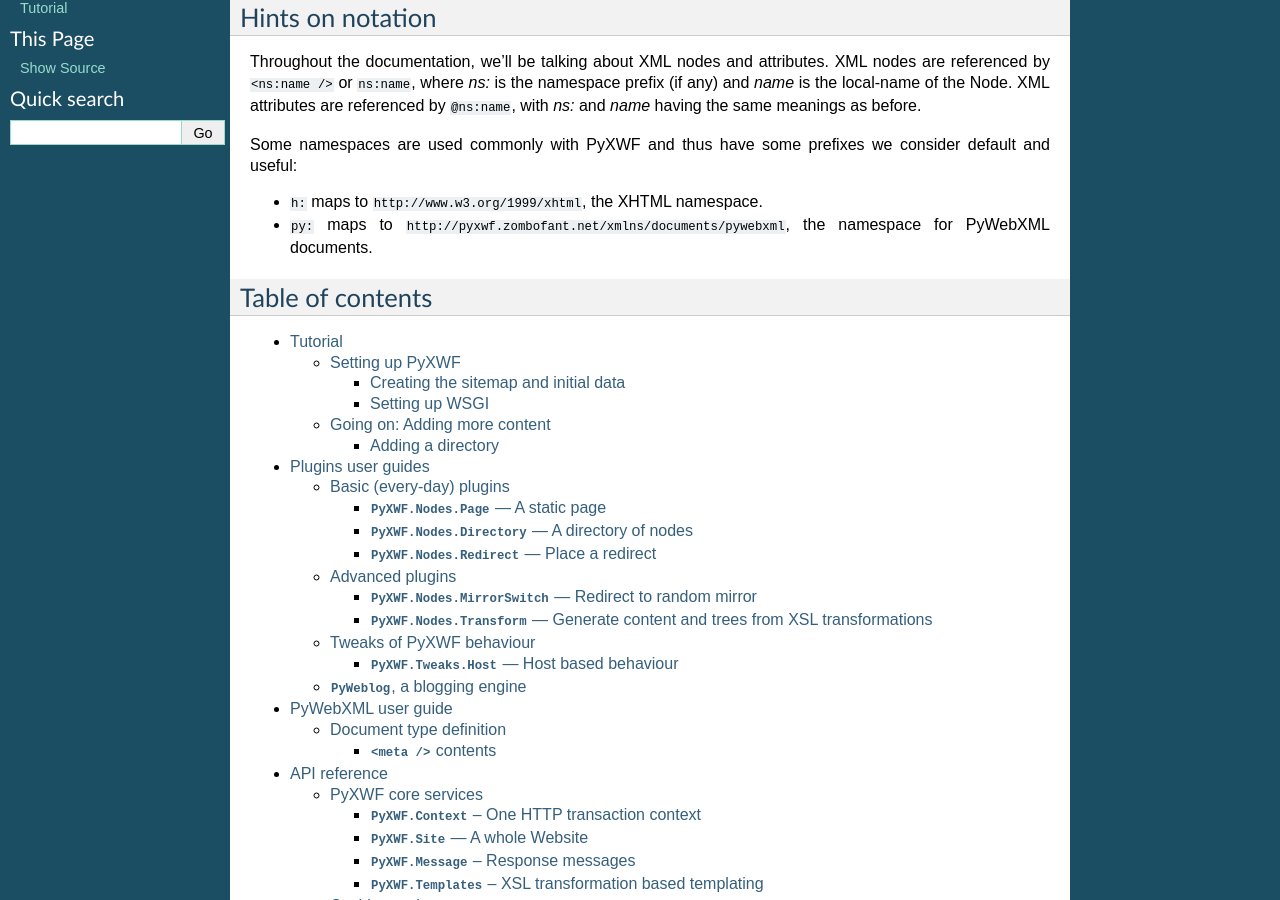
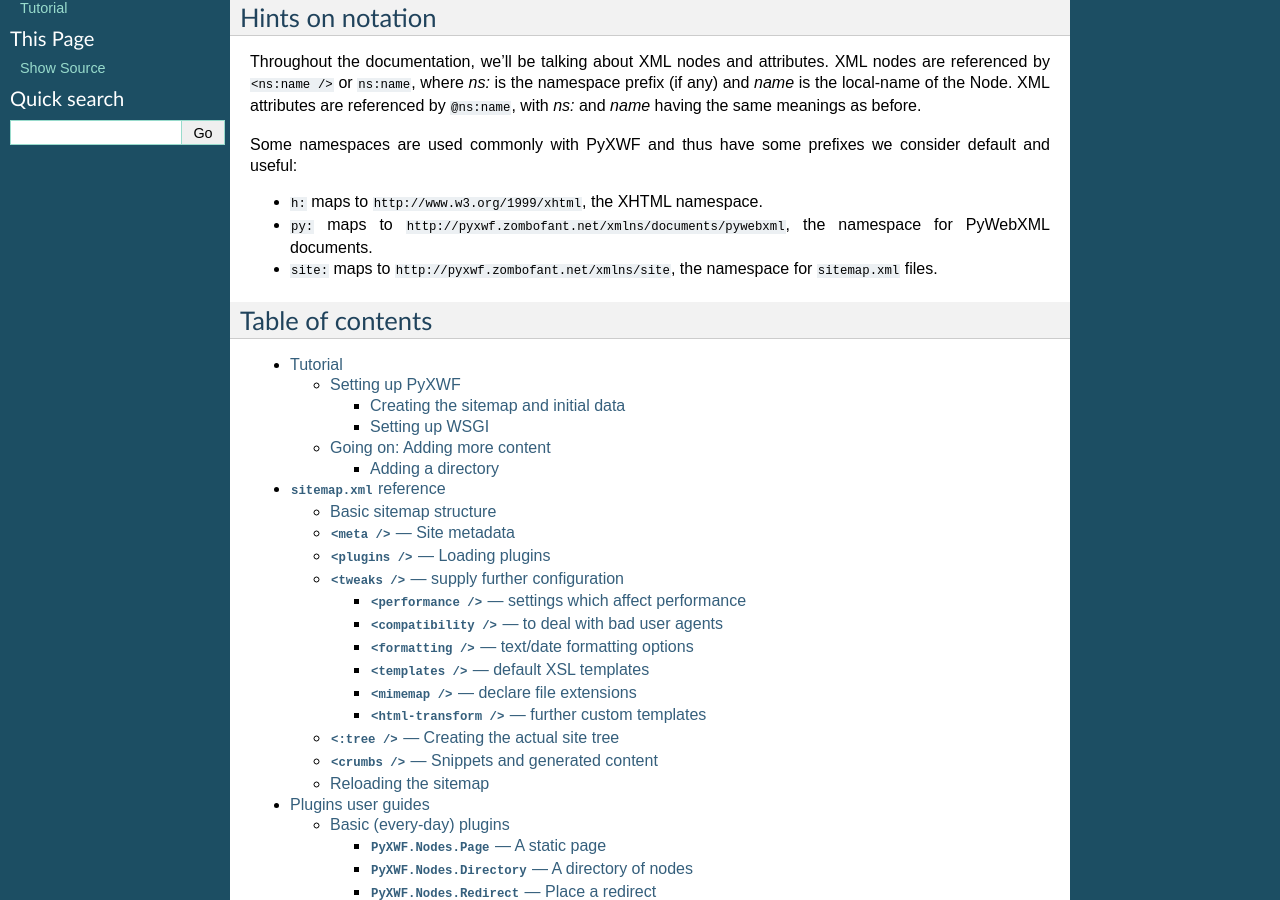
Before and after one commit to zombofant/pyxwf, a Sphinx documentation site: the page built from docs/index.rst, in a window 1280 px wide and 900 px high, scrolled down 191 px. Built offline with Sphinx 7.4.7, drawn with Linux system fonts in a browser that asks for light colours; part of the change alters nothing that is shown.

Commit message:
Documentation of sitemap.xml

```diff
--- a/docs/index.rst
+++ b/docs/index.rst
@@ -22,6 +22,8 @@ consider default and useful:
 *  ``h:`` maps to ``http://www.w3.org/1999/xhtml``, the XHTML namespace.
 *  ``py:`` maps to ``http://pyxwf.zombofant.net/xmlns/documents/pywebxml``,
    the namespace for PyWebXML documents.
+*  ``site:`` maps to ``http://pyxwf.zombofant.net/xmlns/site``, the
+   namespace for ``sitemap.xml`` files.
 
 Table of contents
 -----------------
@@ -30,6 +32,7 @@ Table of contents
    :maxdepth: 3
 
    tutorial/index
+   sitemap/index
    plugins/index
    pywebxml/index
    reference/index
--- /dev/null
+++ b/docs/sitemap/index.rst
@@ -0,0 +1,355 @@
+#########################
+``sitemap.xml`` reference
+#########################
+
+The ``sitemap.xml`` document is the most important XML document of your
+entire site. It is important to know the various tweaks of the document
+to optimize your site and being able to customize it to your wishes.
+
+This document gives a detailed description on the various options
+the ``sitemap.xml`` offers. Before you go on reading in the subsections,
+you should understand the basic struture of a ``sitemap.xml`` file.
+
+.. toctree::
+    :maxdepth: 2
+
+***********************
+Basic sitemap structure
+***********************
+
+To save us typing, we'll refer to nodes in the ``site:`` namespace
+(``http://pyxwf.zombofant.net/xmlns/site``) without prefix, just like
+in the following basic XML tree of a sitemap::
+
+    <?xml version='1.0' encoding='utf-8' ?>
+    <site   xmlns="http://pyxwf.zombofant.net/xmlns/site">
+        <meta />
+        <plugins />
+        <tweaks />
+        <tree />
+        <crumbs />
+    </site>
+
+While the order of the elements of the ``<site />`` node is not
+enforced, it is reasonable to keep it that way in the XML file. This
+is the very same order in which the nodes are processed by the
+framework, so it's quite a good way to reflect in which direction
+interaction between the nodes can happen.
+
+For example, you usually cannot reference something which is within the
+tree from a node inside of ``<tweaks />``. Also please note that
+this sitemap structure is **not valid**. It cannot be, but we'll sort
+that out in the tree section later.
+
+****************************
+``<meta />`` — Site metadata
+****************************
+
+The ``<meta />`` node contains metadata about the site. It can
+contain several elements. If you don't want to read the whole reference,
+just skip below the itemization and we'll talk about which elements are
+the most important. You can then go back and read up on their usage.
+
+*   ``<title />`` (exactly one)
+
+    **Attributes:** None
+
+    **Text content:** Title of the website (for use in templates)
+
+    This specifies the title of the website. It'll be available as a
+    template parameter in the current nodes template upon transformation
+    as ``$site_title``.
+
+*   ``<root />`` (one or zero, if *rootpath* is set by other means)
+
+    **Attributes:** None
+
+    **Text content:** Filesystem path to the data files
+
+    The path given by this node is used as a root path for any data
+    files used by the website. This includes referenced templates,
+    XML source files, static content source files (such as those
+    referenced by ``page:node/@src`` attributes) and so on.
+
+    This can also be set by different means. If the node is omitted,
+    the current working directory which was set when the sitemap was
+    read is used.
+
+*   ``<urlroot />`` (one or zero, if *urlroot* is set by other means)
+
+    **Attributes:** None
+
+    **Text content:** URL path component
+
+    The path component given is assumed to be the static prefix after
+    the *host*-part of any URL pointing to the application. Thus,
+    assuming that your host is called ``example.com``, if the
+    application is deployed at ``http://example.com/my-pyxwf-app/``,
+    the *urlroot* would have to be ``/my-pyxwf-app/``.
+
+    Note that this can also be passed by the WSGI script (or whatever
+    applies to your web backend) upon construction of the
+    :class:`~PyXWF.Site.Site` object.
+
+*   ``<author />`` (zero or more)
+
+    **Attributes:**
+
+    :@id: *unique id string* — (required)
+    :@href: *url* — (optional) Home page or descriptive website
+    :@email: *email address* — (optional) e-mail address of the author
+
+    **Text content:** Full name (or display name)
+
+    Just like authors can be declared per-document, a predefined set of
+    authors can be setup in the sitemap itself. This reduced code
+    duplication. In documents, these authors can be referred to by
+    referring to the value in the ``@id`` attribute of the sitemap
+    authors.
+
+    The display of authors depends on the template used. The user is
+    responsible for transforming ``<py:author />`` nodes into XHTML
+    (or whichever output format is used).
+
+*   ``<license />`` (zero or one)
+
+    **Attributes:**
+
+    :@name: *string* — Short name for the license
+    :@href: *url* — (optional) URL to a descriptive website of the license
+    :@img-href: *url* — (optional) URL to a descriptive image of the license
+
+    **Text content:** Long description of the license
+
+    This is the default license associated with the websites content.
+    If the document which is to be rendered has no license specified,
+    this, if available, will be used instead.
+
+If you followed the tutorial for setting up a PyXWF instance, you
+won't have to deal with roots and urlroots. For a basic website, you'll
+only use ``<title />`` and perhaps ``<license />``. If you're going to
+add a blog, you probably also need ``<author />``. These are quite
+straightforward to use, so not much to worry about.
+
+*********************************
+``<plugins />`` — Loading plugins
+*********************************
+
+As mentioned elsewhere, PyXWF is so modular, that even the most basic
+things are refactored into plugins, of which only one or two are loaded
+by default. You'll have to load the rest. This allows you to optimize
+the resource use of PyXWF down to the absolute minimum.
+
+The plugins which are most often used are probably the Directory and
+Page plugins. To load a plugin, you have to add a ``<p />`` node to
+the ``<plugins />`` node, like this::
+
+    <p>PyXWF.Nodes.Page</p>
+    <p>PyXWF.Nodes.Directory</p>
+    <p>PyXWF.Nodes.Redirect</p>
+
+There are more, check out the docs for a full list. PyXWF will load
+these plugins after it has loaded the metadata. Please refer to the
+section about reloading the sitemap to read on some implications.
+
+*********************************************
+``<tweaks />`` — supply further configuration
+*********************************************
+
+PyXWF offers several possibilities to tweak its behaviour, and most
+plugins come with even more. Here, only the so called CoreTweaks,
+offered by a plugins which is loaded by default, are discussed. These
+are nodes which can be added to the ``<tweaks />`` node. None of this
+is required.
+
+Each subsection of this section represents a node which can be used
+inside ``<tweaks />``. Inside these sections, we'll go into details
+of the attributes and subnodes this node can take. Each of these nodes
+can occur multiple times. Each time, the previous values will be
+overwritten by those which have been set by previous nodes.
+
+``<performance />`` — settings which affect performance
+=======================================================
+
+*   ``@cache-limit``
+
+    Requires an integer value greater than or equal to zero. Set the
+    maximum count of objects to be kept in the cache between two
+    requests.
+
+    If set to a non-zero value, the entries whose access timestamp
+    (which is updated each time the object is requested from the cache)
+    is most in the past, will be purged from the cache until the cache
+    contains an element count less or equal to this limit.
+
+    If set to zero, the cache will never be purged. Note that this can
+    lead to exorbitant memory usage.
+
+    The default is a value of zero.
+
+*   ``@pretty-print``
+
+    Requires a boolean value (``true`` or ``false``). If this is set
+    to true, the XML output sent to the user will be pretty-printed.
+    This may ease debugging, but costs a lot of performance and
+    memory, and is thus disabled by default.
+
+    If you are serving XHTML (the default), you'll also notice that this
+    can affect spacing between elements.
+
+    The default is false.
+
+*   ``@client-cache``
+
+    Requires a boolean value. If this is set to false, PyXWF makes clear
+    to the user agent in its response, that the response MUST NOT be
+    cached. Note that this won't prevent some user agents to cache the
+    response nevertheless, but it still makes debugging a bit easier.
+
+    The default is false.
+
+``<compatibility />`` — to deal with bad user agents
+====================================================
+
+*   ``@html4-transform``
+
+    Requires a path to an XSL document. The transformation will be
+    applied whenever PyXWF detects that the user agent cannot deal
+    with HTML5 properly.
+
+    PyXWF comes with a default html4 transform which is also the default
+    value. It can be looked at in the PyXWF directory,
+    ``data/xsl/tohtml4.xsl``.
+
+*   ``@disable-xhtml``
+
+    Requires a boolean value. If set to true, XHTML responses are
+    disabled altogether. PyXWF will always convert the XHTML document
+    to plain HTML, independently of the user agent.
+
+    If this is set to false, PyXWF will use a mix of
+    HTTP Content Negotiation and smart guesses about the user agent to
+    figure out whether to serve XHTML or HTML and do the right thing.
+
+    The default is false.
+
+*   ``@remove-xhtml-prefixes``
+
+    Requires a boolean value. If set to true, PyXWF will remove the
+    XHTML prefixes for all user agents of which it does not know that
+    they support it properly.
+
+    You should enable this option if you're experiencing problems with
+    JavaScript, especially in Firefox.
+
+    The default is false.
+
+``<formatting />`` — text/date formatting options
+=================================================
+
+*   ``@short-date-format``
+
+    A ``strftime`` compatible format string to use for every place where
+    a datetime value is to be converted into a short string.
+
+    The default is to use the locale-specific ``%c``.
+
+*   ``@long-date-format``
+
+    A ``strftime`` compatible format string to use for every place where
+    a datetime value is to be converted into a extensive string.
+
+    The default is to use the locale-specific ``%C``.
+
+*   ``@date-format``
+
+    A ``strftime`` compatible format string for all date formatting
+    taking place in PyXWF or plugins. This is a meta-setting which
+    sets both ``@long-date-format`` and ``@short-date-format`` and has
+    no default value.
+
+``<templates />`` — default XSL templates
+=========================================
+
+*   ``@default``
+
+    Requires a path to an XSL document. This is the template to use
+    if the node which is to be served has no template specified.
+
+``<mimemap />`` — declare file extensions
+=========================================
+
+*   ``<mm />`` (zero or more)
+
+    **Attributes:**
+
+    :ext: *file extension* — (required) The file extension to match
+    :type: *mime type* — (required) MIME type to assign to the extension
+
+    **Text content:** None
+
+    Assigns the mime type ``@type`` to the file extension ``@ext``.
+    This is useful to define custom file extensions and can save you
+    some typing for ``@type`` attributes on some nodes.
+
+``<html-transform />`` — further custom templates
+=================================================
+
+This is the only node which can be there multiple times and won't
+override previous settings. Instead, each occurence adds another XSL
+template to the transform chain. These templates will be executed after
+the XHTML document has been generated and after the final PyXWF
+transform has been applied.
+
+*   ``@transform``
+
+    Requires a path to an XSL document.
+
+
+*********************************************
+``<:tree />`` — Creating the actual site tree
+*********************************************
+
+Now we come to talk about the tree nodes. PyXWF requires exactly one
+node which has the localname ``tree`` in the sitemap. This will be used
+as the root node for the sitemap and this is where the requests are
+dispatched into. The path is resolved down the node tree until either
+the matching node is found or an error gets raised.
+
+Which elements can be used here really depends on your plugins.
+Usually, you use a ``<dir:tree />`` node.
+
+***********************************************
+``<crumbs />`` — Snippets and generated content
+***********************************************
+
+Crumbs, or widgets, whatever you like to call them, are quite essential
+to get a good-looking and consistent website in a wink.
+
+PyXWF comes with several plugins featuring crumbs, most notably the
+NestedMenu and Breadcrumb plugins, which offer a nested tree of
+``<h:ul />`` elements representing your sitemap (or a part thereof) and
+a chain of ``<h:a />`` elements giving the well-known breadcrumbs
+respectively.
+
+*********************
+Reloading the sitemap
+*********************
+
+Finally, we have to talk about some things which are important when
+using PyXWF with a non-CGI server. You'll see that PyXWF will reload
+the sitemap every time it gets changed.
+
+This is convenient. It'll purge the complete cache, drop all resources
+it has loaded so far, and start from scratch. Nearly. The only thing
+you *cannot* unload by removing it from the sitemap and have PyXWF
+reload it, are plugins. Those are imported as Python modules and those
+will not become reloaded with the sitemap.
+
+Even with Pythons :func:`reload` function it is a highly non-trival task
+to get the order and dependencies for reloading right, so we decided to
+leave it up to the admin to reload the whole server process if changes
+to the code or the used plugins are made.
+
+You can, however, load additional plugins by just adding them to the
+sitemap.
```
